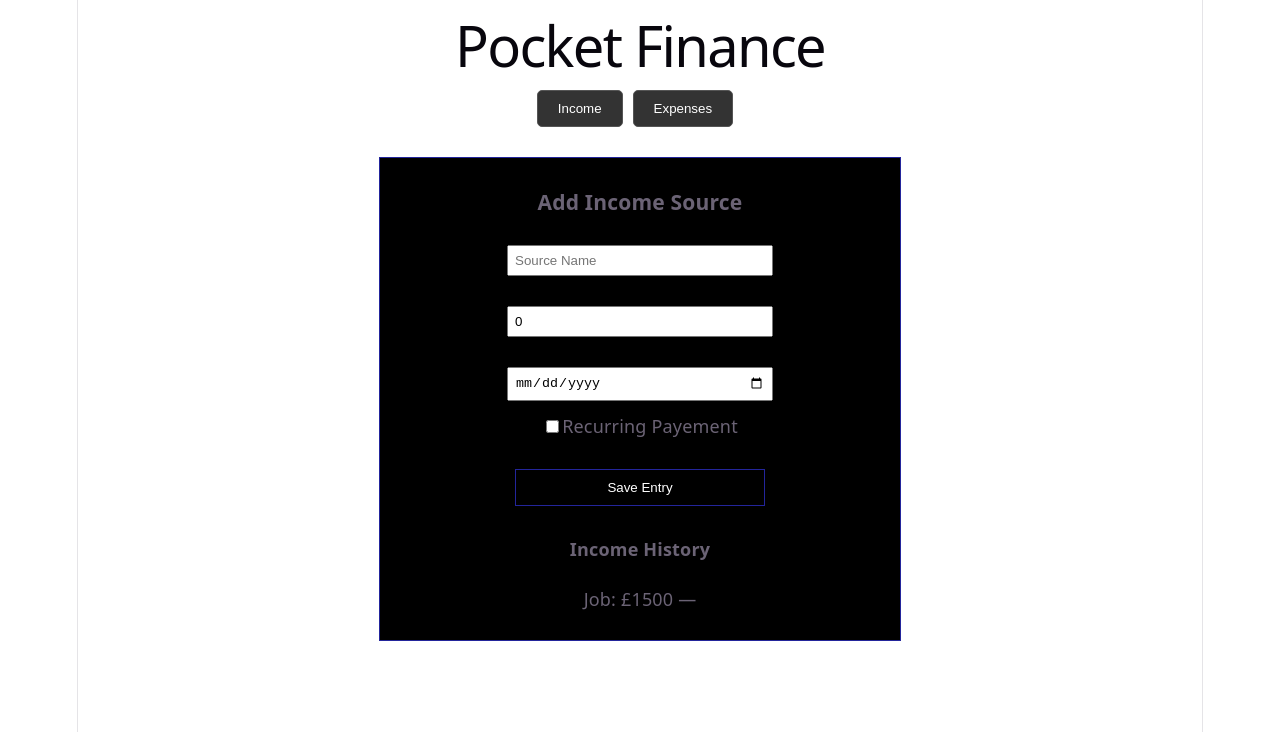
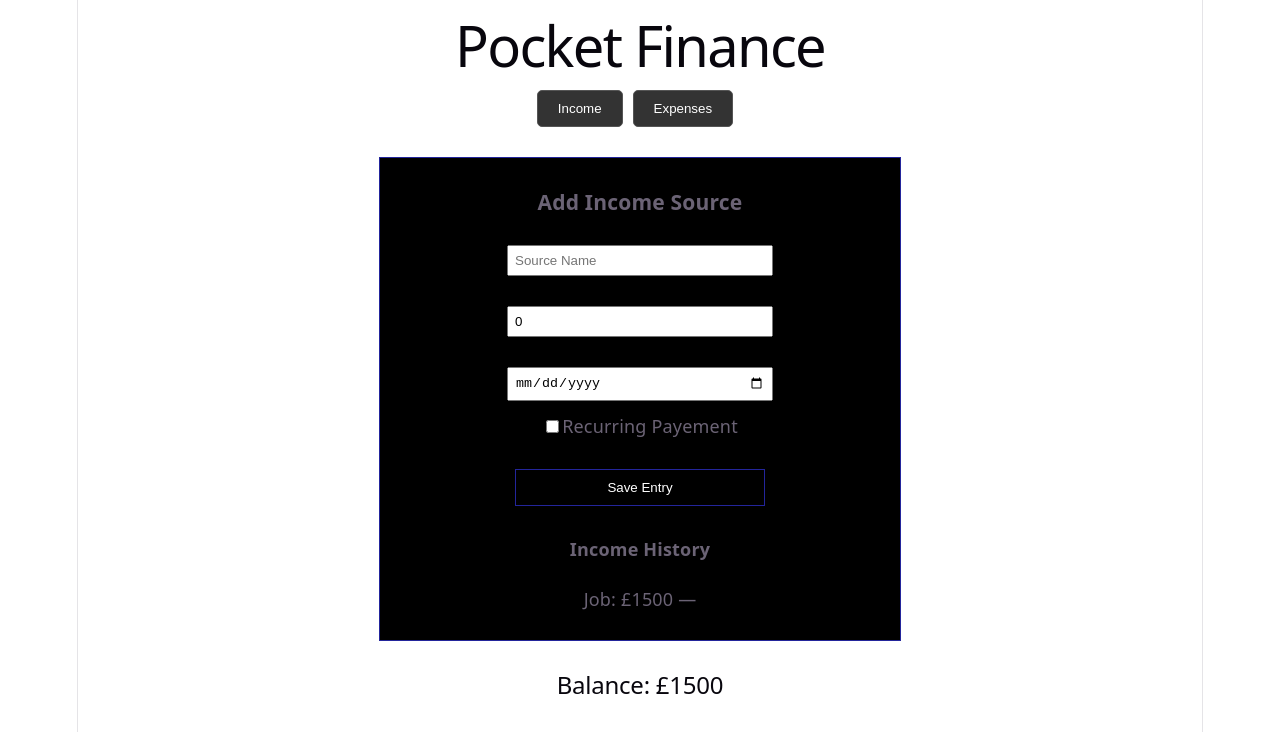
Before and after one commit to BenRod5/Pocket-Finance, a React (Vite) app: page / in a window 1280 px wide. Shown: the top 732 px of the page. Built offline with nearby package versions, Linux system fonts and the light colour scheme.

Commit message:
Balance Shown

```diff
--- a/src/App.jsx
+++ b/src/App.jsx
@@ -5,6 +5,7 @@ import heroImg from './assets/hero.png'
 import './App.css'
 import ExpenditureForm from './ExpenditureForm'
 import Income from './Income'
+import { calculateExpendableIncome } from './data'
 
 function App() {
   const [count, setCount] = useState(0)
@@ -34,7 +35,11 @@ function App() {
       <div>
         {activeTab === "income" ? <Income /> : < ExpenditureForm />}
       </div>
-
+      <div>
+        <h2>
+          Balance: £{calculateExpendableIncome()}
+        </h2>
+      </div>
 
     </div>
   )
--- a/src/data.js
+++ b/src/data.js
@@ -35,10 +35,12 @@ export function saveData(data) {
 
 
 // Task 1: Calculate the expendable income based on: (total income - expenditures).
-export function calculateExpendableIncome(data) {
+export function calculateExpendableIncome() {
   // Calculates both the total income and expenditure received from the user
   // and then calculates the difference between the two to find
+
   // the expendable income.
+  const data = loadData()
   const totalIncome = data.income.reduce((sum, entry) => sum + entry.amount, 0);
   const totalExpenditure = data.expenditures.reduce((sum, entry) => sum + entry.amount, 0);
   const expendableIncome = totalIncome - totalExpenditure;
```
